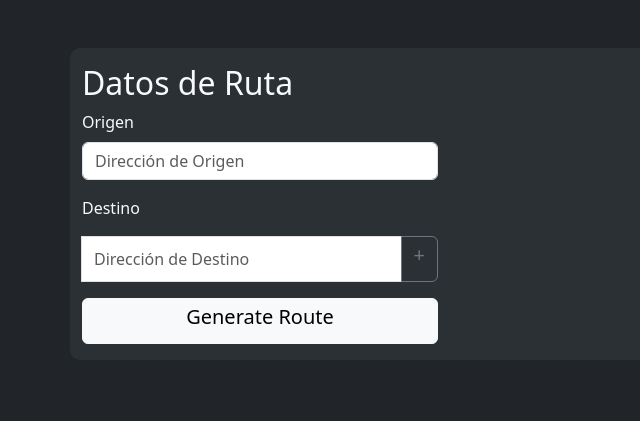
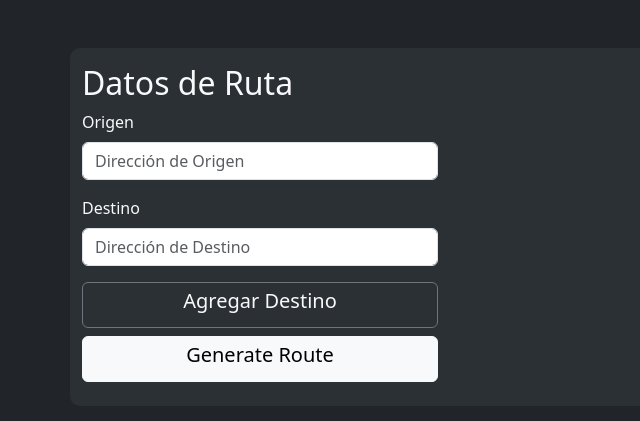
Before and after one commit to Brynt-PN/ROUTE_MAKER, a Django app: page /RMapp/ in a window 1280 px wide. Shown: the part 56-477 px from the top of the page, without its empty margins (0-640 px from the left). Run offline with Django 4.2, Linux system fonts and the light colour scheme; some libraries are stand-ins or nearby versions.

Commit message:
Agregamos JS para poder darle funcionalidad a los botnes añadir destino, ademas conectamoes el index con la API de MAPS para que genere el autocompletado de los destinos

```diff
--- /dev/null
+++ b/Route_Maker/RMapp/static/JS/main.js
@@ -0,0 +1,27 @@
+// Autocompletado de direcciones para el campo de entrada de origen
+const OriginForn = document.getElementById('Origin_form');
+const OriginAutocomplete = new google.maps.places.Autocomplete(OriginForn);
+
+// Autocompletado de direcciones para los campos de entrada de destino
+const DestinoInputs = document.querySelectorAll('.Destino_input'); //Usamos la Class para obtener todos los parametros
+//de entrada de Destino
+DestinoInputs.forEach((input) =>{ //Esto es un bucle FOR que recorre la lista de entradas DESTINO para crear su automompletado
+    const DestinoAutocomplete = new google.maps.places.Autocomplete(input);
+});
+
+// Agregar nuevos campos de entrada de destino cuando se hace clic en el botón "Agregar Destino"
+const AddDestinoBtn = document.getElementById('Add-Detino-btn'); //Obtenemos el boton de Agregar destino
+AddDestinoBtn.addEventListener('click',()=>{ //Agregamos una funcionalidad al dar Click
+    const ContainerDestinos = document.getElementById('destinos'); //Obtenemos el DIV donde estan almacenados todos los DIV de inputs Destinos
+    const NewDestino = document.createElement('div');//Creamos un nuevo DIV de input Destino
+    NewDestino.classList.add("mb-3");//Agregamos la Class al Div que creamos
+    NewDestino.innerHTML = `
+    <input type="text" class="form-control Destino_input" id="Destino_form" placeholder="Dirección de Destino">
+    `; //Aqui agregamos el contenido dentro del DIV (Nuestro imput)
+    ContainerDestinos.appendChild(NewDestino);//Agregamos el nuevo DIV creado al DIV contenedor de los inputs Destino
+
+    const NewDestinoAutocomplete = new google.maps.places.Autocomplete(NewDestino.querySelector('.Destino_input'));
+
+});
+
+// Lógica para enviar los datos al backend cuando se hace clic en el botón "Generate Route"
--- a/Route_Maker/RMapp/templates/RMapp/index.html
+++ b/Route_Maker/RMapp/templates/RMapp/index.html
@@ -6,7 +6,10 @@
   <title>Document</title>
   <!--BOOSTRAP CSS-->
   <link href="https://cdn.jsdelivr.net/npm/bootstrap@5.3.0/dist/css/bootstrap.min.css" rel="stylesheet" integrity="sha384-9ndCyUaIbzAi2FUVXJi0CjmCapSmO7SnpJef0486qhLnuZ2cdeRhO02iuK6FUUVM" crossorigin="anonymous">
+  <!--CSS-->
   <link rel="stylesheet" href="../../static/CSS/styles.css">
+  <!--MAPS-->
+  <script src="https://maps.googleapis.com/maps/api/js?key=AIzaSyA6Z9NAXTqYc8S0HFYWpLDYdnoFS9BNeAI&libraries=places"></script>
 </head>
 <body class='bg-dark'>
   <!--Navbar-->
@@ -32,20 +35,24 @@
           <h2>Datos de Ruta</h2>
           <!--Formulario-->
           <form>
+            <!--Origen-->
             <div class="mb-3">
               <label for="Origin_form" class="form-label">Origen</label>
               <input type="text" class="form-control" id="Origin_form" placeholder="Dirección de Origen">
             </div>
             <!--Destino-->
-            <p>Destino</p>
-            <div class="input-group mb-3">
-              <label for="Destino_form" class="form-label"></label>
-              <input type="text" class="form-control" id="Destino_form" placeholder="Dirección de Destino">
-              <!--Boton de Agregar Destino-->
-              <button class="btn btn-outline-secondary" type="button" id="Destino_form"><h5>+</h5></button>
+            <div id = 'destinos'>
+              <div class="mb-3">
+                <label for="Destino_form" class="form-label">Destino</label>
+                <input type="text" class="form-control Destino_input" id="Destino_form" placeholder="Dirección de Destino">
+              </div>
+            </div>
+            <!--Boton de Agregar Destino-->
+            <div class="d-grid gap-2">
+              <button class="btn btn-outline-secondary" type="button" id="Add-Detino-btn"><h5 class='text-light'>Agregar Destino</h5></button>
             </div>
             <!--Generar Ruta-->
-            <div class="d-grid gap-2">
+            <div class="d-grid gap-2 my-2">
               <button class="btn btn-light" type="button"><h5>Generate Route</h5></button>
             </div>
           </form>
@@ -58,5 +65,7 @@
     </div>
     <!--BOOSTRAP JS-->
     <script src="https://cdn.jsdelivr.net/npm/bootstrap@5.3.0/dist/js/bootstrap.bundle.min.js" integrity="sha384-geWF76RCwLtnZ8qwWowPQNguL3RmwHVBC9FhGdlKrxdiJJigb/j/68SIy3Te4Bkz" crossorigin="anonymous"></script>
+    <!--JS-->
+    <script src="../../static/JS/main.js" ></script>
 </body>
 </html>
```
Also changed, not shown: Route_Maker/RMapp/static/CSS/styles.css (line endings or trailing spaces), Route_Maker/RMapp/static/JS/script.js (deleted).
